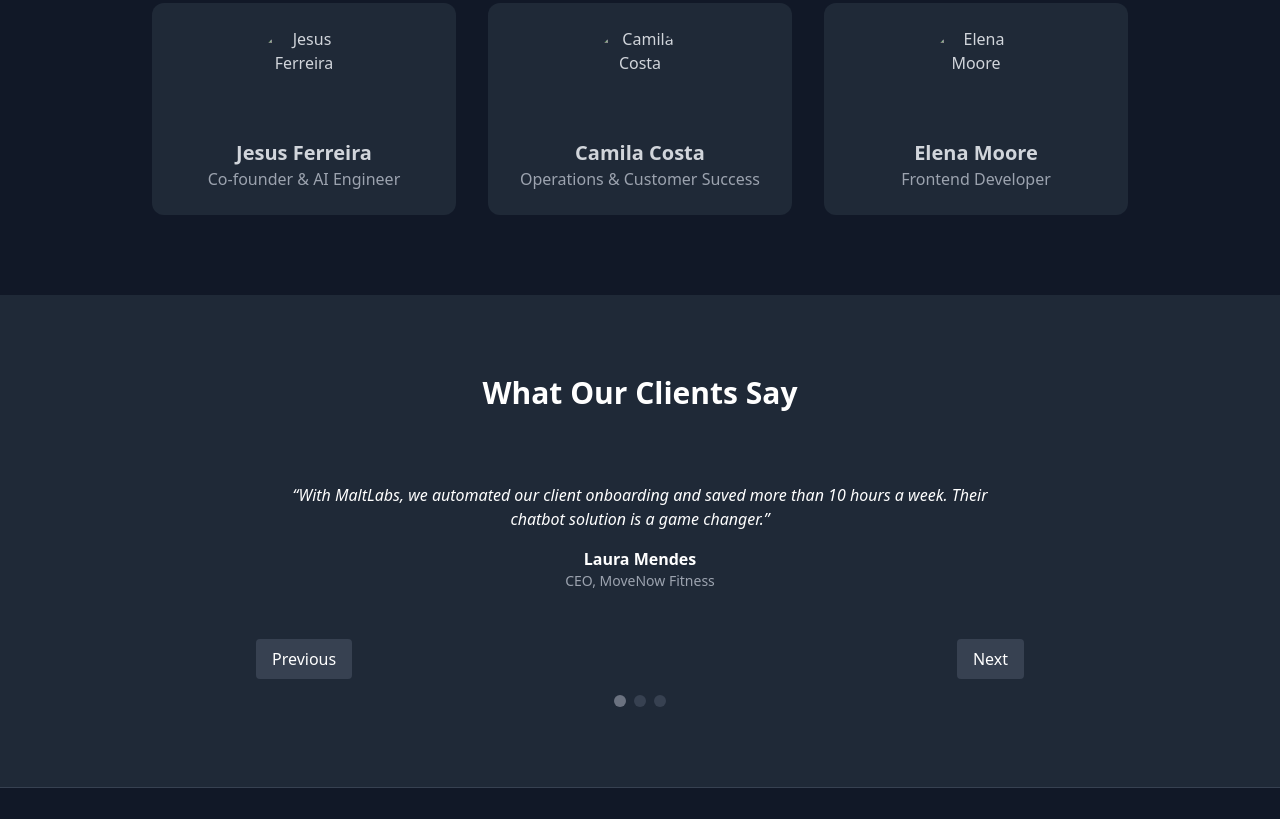
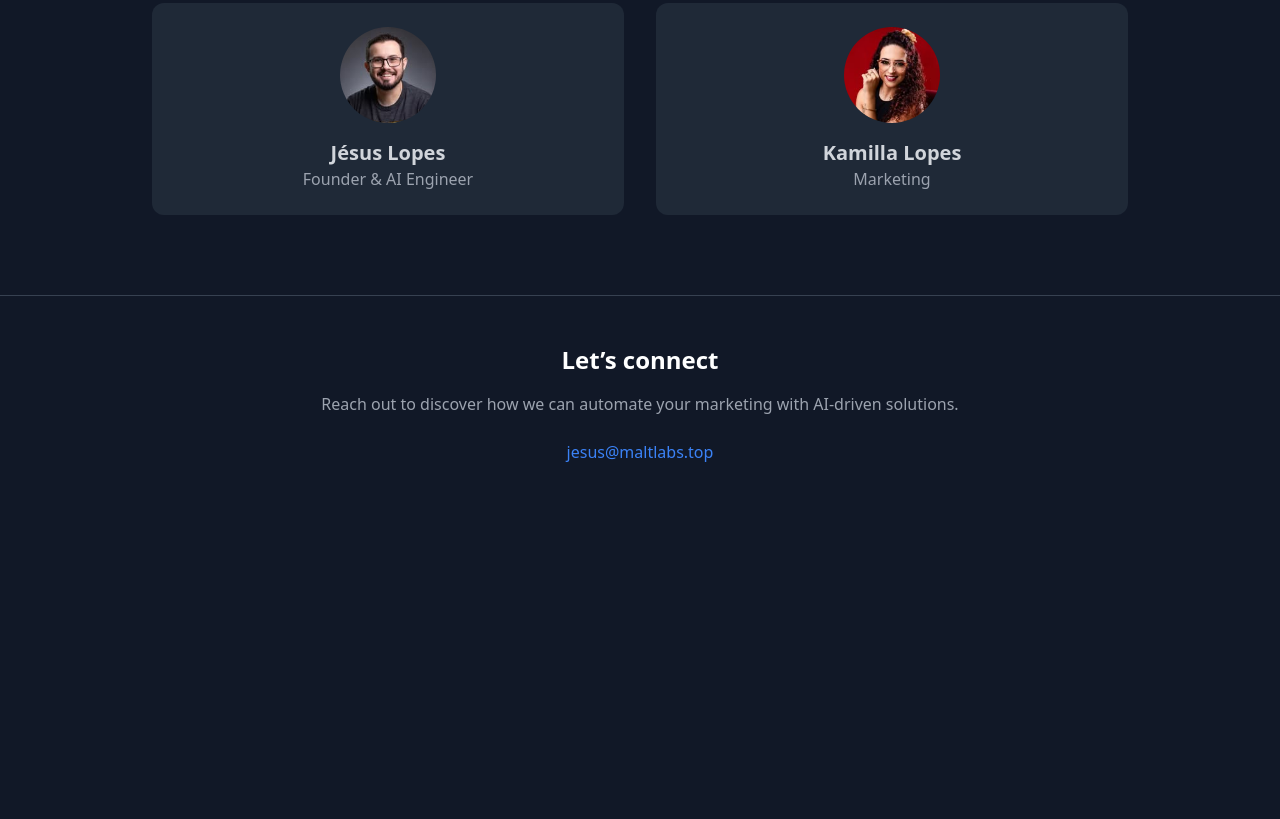
Before and after one commit to maltlabs/maltlabs.github.io, a plain HTML site: page index.html in a window 1280 px wide. Shown: the part 1401-2220 px from the top of the page. After the commit the page ends 1913 px from the top, so only its background shows below. Drawn offline with nearby package versions, Linux system fonts and the light colour scheme.

Commit message:
Add images

```diff
--- a/index.html
+++ b/index.html
@@ -18,7 +18,7 @@
 <body class="bg-gray-900 text-white font-sans">
   <header class="p-6 flex items-center justify-between max-w-7xl mx-auto">
     <div class="flex items-center gap-4">
-      <img src="logo.png" alt="MaltLabs logo" class="w-12 h-12 rounded-full" />
+      <img src="assets/logo.jpg" alt="MaltLabs logo" class="w-12 h-12 rounded-full" />
       <h1 class="text-2xl font-bold">MaltLabs</h1>
     </div>
     <nav class="space-x-6 text-gray-300">
@@ -63,74 +63,74 @@
 
   <section id="team" class="py-20 px-6 max-w-5xl mx-auto">
     <h3 class="text-3xl font-semibold text-center mb-12">Meet the Team</h3>
-    <div class="grid grid-cols-1 md:grid-cols-3 gap-8 text-gray-300">
+    <div class="grid grid-cols-1 md:grid-cols-2 lg:grid-cols-2 gap-8 justify-center text-gray-300">
       <div class="bg-gray-800 p-6 rounded-xl text-center">
-        <img src="/team1.jpg" alt="Jesus Ferreira" class="w-24 h-24 mx-auto rounded-full mb-4" />
-        <h4 class="text-xl font-bold">Jesus Ferreira</h4>
-        <p class="text-gray-400">Co-founder & AI Engineer</p>
+        <img src="assets/jesus.jpg" alt="Jesus Ferreira" class="w-24 h-24 mx-auto rounded-full mb-4" />
+        <h4 class="text-xl font-bold">Jésus Lopes</h4>
+        <p class="text-gray-400">Founder & AI Engineer</p>
       </div>
       <div class="bg-gray-800 p-6 rounded-xl text-center">
-        <img src="/team2.jpg" alt="Camila Costa" class="w-24 h-24 mx-auto rounded-full mb-4" />
-        <h4 class="text-xl font-bold">Camila Costa</h4>
-        <p class="text-gray-400">Operations & Customer Success</p>
+        <img src="assets/kamilla.jpg" alt="Camila Costa" class="w-24 h-24 mx-auto rounded-full mb-4" />
+        <h4 class="text-xl font-bold">Kamilla Lopes</h4>
+        <p class="text-gray-400">Marketing</p>
       </div>
-      <div class="bg-gray-800 p-6 rounded-xl text-center">
-        <img src="/elena.jpg" alt="Elena Moore" class="w-24 h-24 mx-auto rounded-full mb-4" />
-        <h4 class="text-xl font-bold">Elena Moore</h4>
-        <p class="text-gray-400">Frontend Developer</p>
-      </div>
+      <!-- <div class="bg-gray-800 p-6 rounded-xl text-center"> -->
+      <!--   <img src="/elena.jpg" alt="Elena Moore" class="w-24 h-24 mx-auto rounded-full mb-4" /> -->
+      <!--   <h4 class="text-xl font-bold">Elena Moore</h4> -->
+      <!--   <p class="text-gray-400">Frontend Developer</p> -->
+      <!-- </div> -->
     </div>
   </section>
 
-  <section id="testimonials" class="py-20 px-6 bg-gray-800">
-    <div class="max-w-3xl mx-auto text-center">
-      <h3 class="text-3xl font-semibold mb-12">What Our Clients Say</h3>
-      <div id="carousel" class="relative overflow-hidden">
-        <div class="flex transition-transform duration-500" id="carousel-inner">
-          <div class="min-w-full p-6">
-            <p class="italic mb-4">“With MaltLabs, we automated our client onboarding and saved more than 10 hours a week. Their chatbot solution is a game changer.”</p>
-            <h4 class="font-bold">Laura Mendes</h4>
-            <p class="text-gray-400 text-sm">CEO, MoveNow Fitness</p>
-          </div>
-          <div class="min-w-full p-6">
-            <p class="italic mb-4">“The AI insights we got from MaltLabs helped us make better marketing decisions. It feels like having a tech team on demand.”</p>
-            <h4 class="font-bold">Eduardo Silva</h4>
-            <p class="text-gray-400 text-sm">Marketing Director, VivaClin</p>
-          </div>
-          <div class="min-w-full p-6">
-            <p class="italic mb-4">“I thought automation was only for big companies. MaltLabs proved me wrong. They’re fast, human and brilliant.”</p>
-            <h4 class="font-bold">Stephanie Wu</h4>
-            <p class="text-gray-400 text-sm">Founder, LittleBloom Store</p>
-          </div>
-        </div>
-        <div class="flex justify-between mt-6">
-          <button onclick="moveSlide(-1)" class="px-4 py-2 bg-gray-700 rounded hover:bg-gray-600">Previous</button>
-          <button onclick="moveSlide(1)" class="px-4 py-2 bg-gray-700 rounded hover:bg-gray-600">Next</button>
-        </div>
-        <div class="flex justify-center mt-4 space-x-2" id="indicators">
-          <span class="w-3 h-3 bg-gray-500 rounded-full"></span>
-          <span class="w-3 h-3 bg-gray-700 rounded-full"></span>
-          <span class="w-3 h-3 bg-gray-700 rounded-full"></span>
-        </div>
-      </div>
-    </div>
-    <script>
-      let index = 0;
-      const indicators = document.querySelectorAll('#indicators span');
-      function updateIndicators() {
-        indicators.forEach((dot, i) => {
-          dot.className = i === index ? 'w-3 h-3 bg-gray-500 rounded-full' : 'w-3 h-3 bg-gray-700 rounded-full';
-        });
-      }
-      function moveSlide(direction) {
-        const container = document.getElementById('carousel-inner');
-        const total = container.children.length;
-        index = (index + direction + total) % total;
-        container.style.transform = `translateX(-${index * 100}%)`;
-        updateIndicators();
-      }
-    </script>
-  </section>
+  <!-- <section id="testimonials" class="py-20 px-6 bg-gray-800"> -->
+  <!--   <div class="max-w-3xl mx-auto text-center"> -->
+  <!--     <h3 class="text-3xl font-semibold mb-12">What Our Clients Say</h3> -->
+  <!--     <div id="carousel" class="relative overflow-hidden"> -->
+  <!--       <div class="flex transition-transform duration-500" id="carousel-inner"> -->
+  <!--         <div class="min-w-full p-6"> -->
+  <!--           <p class="italic mb-4">“With MaltLabs, we automated our client onboarding and saved more than 10 hours a week. Their chatbot solution is a game changer.”</p> -->
+  <!--           <h4 class="font-bold">Laura Mendes</h4> -->
+  <!--           <p class="text-gray-400 text-sm">CEO, MoveNow Fitness</p> -->
+  <!--         </div> -->
+  <!--         <div class="min-w-full p-6"> -->
+  <!--           <p class="italic mb-4">“The AI insights we got from MaltLabs helped us make better marketing decisions. It feels like having a tech team on demand.”</p> -->
+  <!--           <h4 class="font-bold">Eduardo Silva</h4> -->
+  <!--           <p class="text-gray-400 text-sm">Marketing Director, VivaClin</p> -->
+  <!--         </div> -->
+  <!--         <div class="min-w-full p-6"> -->
+  <!--           <p class="italic mb-4">“I thought automation was only for big companies. MaltLabs proved me wrong. They’re fast, human and brilliant.”</p> -->
+  <!--           <h4 class="font-bold">Stephanie Wu</h4> -->
+  <!--           <p class="text-gray-400 text-sm">Founder, LittleBloom Store</p> -->
+  <!--         </div> -->
+  <!--       </div> -->
+  <!--       <div class="flex justify-between mt-6"> -->
+  <!--         <button onclick="moveSlide(-1)" class="px-4 py-2 bg-gray-700 rounded hover:bg-gray-600">Previous</button> -->
+  <!--         <button onclick="moveSlide(1)" class="px-4 py-2 bg-gray-700 rounded hover:bg-gray-600">Next</button> -->
+  <!--       </div> -->
+  <!--       <div class="flex justify-center mt-4 space-x-2" id="indicators"> -->
+  <!--         <span class="w-3 h-3 bg-gray-500 rounded-full"></span> -->
+  <!--         <span class="w-3 h-3 bg-gray-700 rounded-full"></span> -->
+  <!--         <span class="w-3 h-3 bg-gray-700 rounded-full"></span> -->
+  <!--       </div> -->
+  <!--     </div> -->
+  <!--   </div> -->
+  <!--   <script> -->
+  <!--     let index = 0; -->
+  <!--     const indicators = document.querySelectorAll('#indicators span'); -->
+  <!--     function updateIndicators() { -->
+  <!--       indicators.forEach((dot, i) => { -->
+  <!--         dot.className = i === index ? 'w-3 h-3 bg-gray-500 rounded-full' : 'w-3 h-3 bg-gray-700 rounded-full'; -->
+  <!--       }); -->
+  <!--     } -->
+  <!--     function moveSlide(direction) { -->
+  <!--       const container = document.getElementById('carousel-inner'); -->
+  <!--       const total = container.children.length; -->
+  <!--       index = (index + direction + total) % total; -->
+  <!--       container.style.transform = `translateX(-${index * 100}%)`; -->
+  <!--       updateIndicators(); -->
+  <!--     } -->
+  <!--   </script> -->
+  <!-- </section> -->
 
   <footer id="contact" class="py-12 px-6 bg-gray-900 border-t border-gray-700">
     <div class="max-w-4xl mx-auto text-center">
```
Also changed, not shown: assets/jesus.jpg (added), assets/kamilla.jpg (added), assets/logo.jpg (added).
